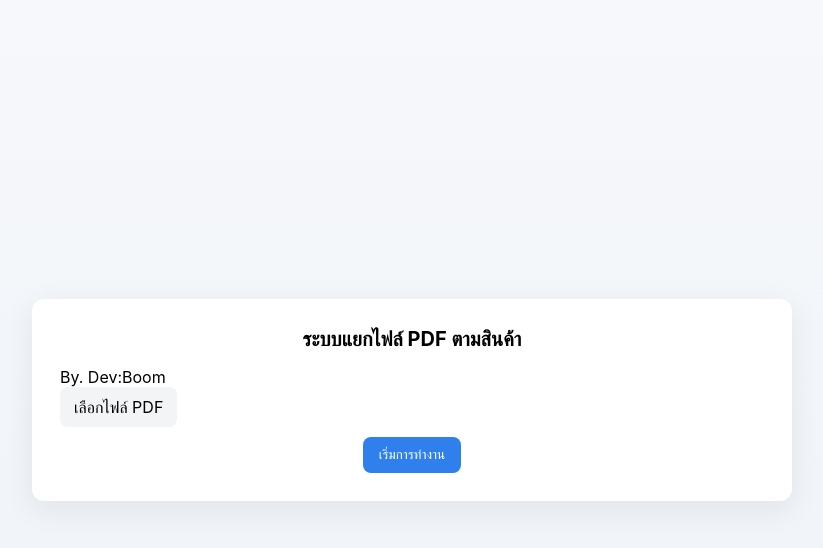
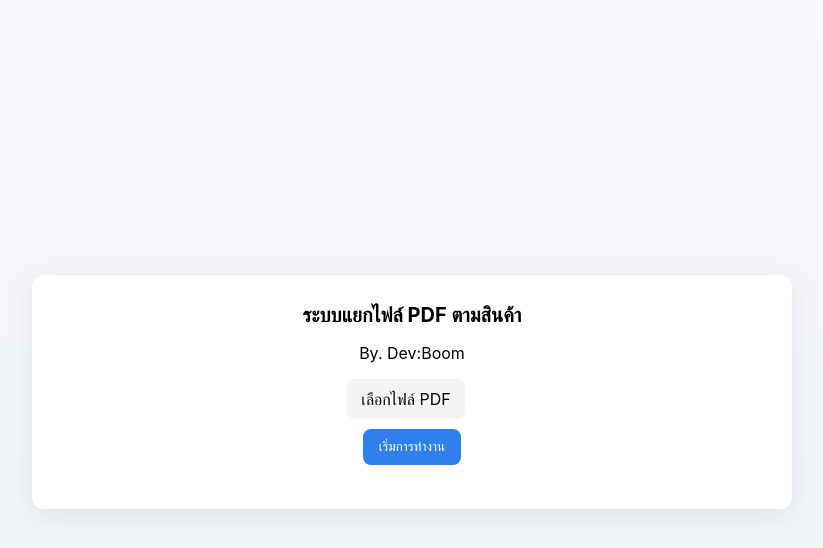
Before and after one commit to naigolf/labwlbook, a Flask app: page / in a window 1280 px wide. Shown: the top 548 px of the page, without its empty margins (228-1051 px from the left). Run offline with Flask 3, Linux system fonts and the light colour scheme.

Commit message:
Update index.html

```diff
--- a/templates/index.html
+++ b/templates/index.html
@@ -14,7 +14,7 @@
       justify-content: center;
       min-height: 100vh;
     }
-    h1 {
+    h1,div {
       text-align: center;
       margin-bottom: 16px;
     }
```
